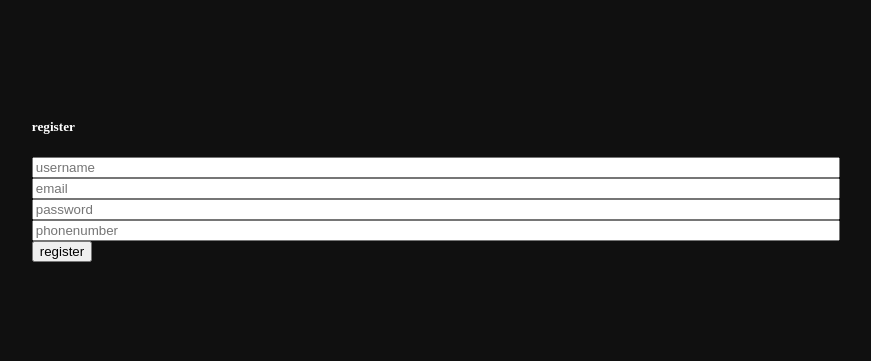
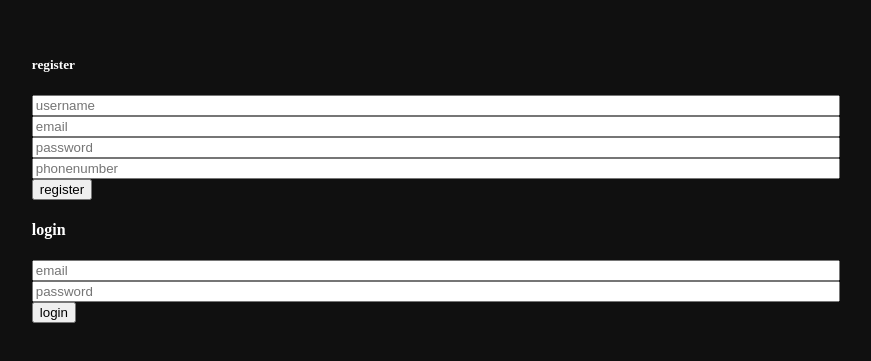
Before and after one commit to SebaVaccaro/ReactJS-TS-Hexagonal-DDD, a React (Vite) app: page / in a window 1280 px wide. Shown: the part 229-590 px from the top of the page, without its empty margins (208-1079 px from the left). Built offline with nearby package versions, Linux system fonts and the light colour scheme.

Commit message:
add login

```diff
--- a/src/App.tsx
+++ b/src/App.tsx
@@ -1,9 +1,13 @@
+import { LoginUser } from "./interface/components/user/LoginUser"
 import { RegisterUser } from "./interface/components/user/RegisterUser"
 
 function App() {
 return(
   <>
     <RegisterUser/>
+
+    <h4>login</h4>
+    <LoginUser/>
   </>
 )
 }
--- /dev/null
+++ b/src/interface/components/user/LoginUser.tsx
@@ -0,0 +1,12 @@
+import { useUserLogin } from "../../hooks/user/useUserLogin"
+
+export const LoginUser = () => {
+    const { register, onSubmitForm} = useUserLogin()
+    return(
+        <form onSubmit={onSubmitForm}>
+            <input type="email" placeholder="email" {...register("email")}/>
+            <input type="password" placeholder="password" {...register("password")}/>
+            <button>login</button>
+        </form>
+    )
+}
--- a/src/interface/components/user/RegisterUser.tsx
+++ b/src/interface/components/user/RegisterUser.tsx
@@ -1,20 +1,12 @@
-import { SubmitHandler, useForm } from "react-hook-form"
-import { createAxiosUserRespository } from "../../../modules/user/infrastructure/AxiosUserRepository"
-import { createUserService } from "../../../modules/user/application/UserService"
-import { IFormInput } from "../../../modules/user/domain/IFormInput"
+import { useUserRegistration } from "../../hooks/user/useUserRegistration"
+
 
 export const RegisterUser = () =>{
-    const repository = createAxiosUserRespository()
-    const service = createUserService(repository)
-    const { register, handleSubmit} = useForm<IFormInput>()
-    const onSubmitForm: SubmitHandler<IFormInput> = async (data) =>{
-        await service.createUser({...data, userId: "1234"})
-        await service.getUsers()
-    }
+    const { register, onSubmitForm} = useUserRegistration()
     return(
         <>
             <h5>register</h5>
-            <form onSubmit={handleSubmit(onSubmitForm)}>
+            <form onSubmit={onSubmitForm}>
                 <input type="text" placeholder="username" {...register("username")}/>
                 <input type="text" placeholder="email" {...register("email")}/>
                 <input type="password" placeholder="password" {...register("password")}/>
--- /dev/null
+++ b/src/interface/hooks/user/useUserLogin.ts
@@ -0,0 +1,20 @@
+import { SubmitHandler, useForm } from "react-hook-form"
+import { IFormInputLogin } from "../../../modules/user/domain/IFormInputLogin"
+import { createAxiosUserRespository } from "../../../modules/user/infrastructure/AxiosUserRepository"
+import { createUserService } from "../../../modules/user/application/UserService"
+
+export const useUserLogin = () =>{
+    const repository = createAxiosUserRespository()
+    const service = createUserService(repository)
+
+    const { register, handleSubmit} = useForm<IFormInputLogin>()
+    const onSubmit: SubmitHandler<IFormInputLogin> = async (data) =>{
+        const response = await service.loginUser(data.email, data.password)
+        console.log(response)
+    }
+    const onSubmitForm = handleSubmit(onSubmit)
+    return{
+        register,
+        onSubmitForm
+    }
+}
--- /dev/null
+++ b/src/interface/hooks/user/useUserRegistration.ts
@@ -0,0 +1,22 @@
+import { SubmitHandler, useForm } from "react-hook-form"
+import { createAxiosUserRespository } from "../../../modules/user/infrastructure/AxiosUserRepository"
+import { createUserService } from "../../../modules/user/application/UserService"
+import { IFormInput } from "../../../modules/user/domain/IFormInput"
+
+export const useUserRegistration = () =>{
+    const repository = createAxiosUserRespository()
+    const service = createUserService(repository)
+
+    const{register, handleSubmit} = useForm<IFormInput>()
+
+    const onSubmit: SubmitHandler<IFormInput> = async (data) =>{
+        await service.createUser({...data, userId: "1234"})
+        await service.getUsers()
+    }
+    const onSubmitForm = handleSubmit(onSubmit)
+
+    return{
+        register,
+        onSubmitForm
+    }
+}
--- a/src/modules/user/application/UserService.ts
+++ b/src/modules/user/application/UserService.ts
@@ -8,8 +8,8 @@ export const createUserService = (userRepository: UserRepository) => ({
 
     getUsers: async () => (await userRepository.getUsers()),
 
-    loginUser: async (username: string, password: string) => {
-       return await userRepository.userLogin(username, password)
+    loginUser: async (email: string, password: string) => {
+       return await userRepository.userLogin(email, password)
     }
 
 })
--- /dev/null
+++ b/src/modules/user/domain/IFormInputLogin.ts
@@ -0,0 +1,4 @@
+export interface IFormInputLogin{
+    email: string
+    password: string
+}
--- a/src/modules/user/domain/UserRepository.ts
+++ b/src/modules/user/domain/UserRepository.ts
@@ -3,5 +3,5 @@ import { User } from "./User";
 export interface UserRepository{
     createUser(user:User): Promise<User>
     getUsers(): Promise<User[]>
-    userLogin(username: string, password: string): Promise<User>
+    userLogin(email: string, password: string): Promise<User>
 }
--- a/src/modules/user/infrastructure/AxiosUserRepository.ts
+++ b/src/modules/user/infrastructure/AxiosUserRepository.ts
@@ -18,8 +18,8 @@ export const createAxiosUserRespository = (): UserRepository => {
             const response = await apiClient.post('/user/register', user)
             return response.data
         },
-        async userLogin(username: string, password: string){
-            const response = await apiClient.post('/user/login', {username, password})
+        async userLogin(email: string, password: string){
+            const response = await apiClient.post('/user/login', {email, password})
             return response.data
         }
     }
```
